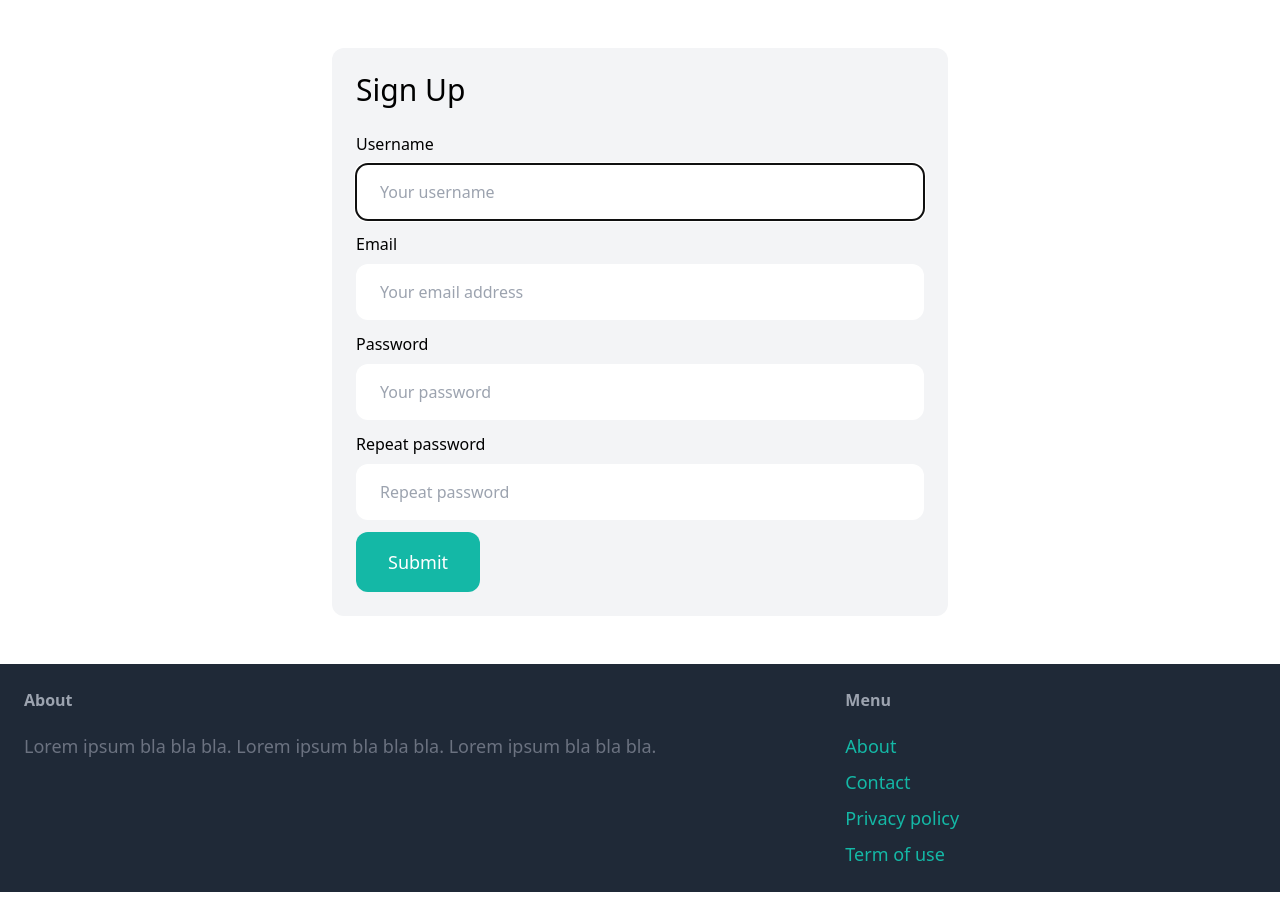
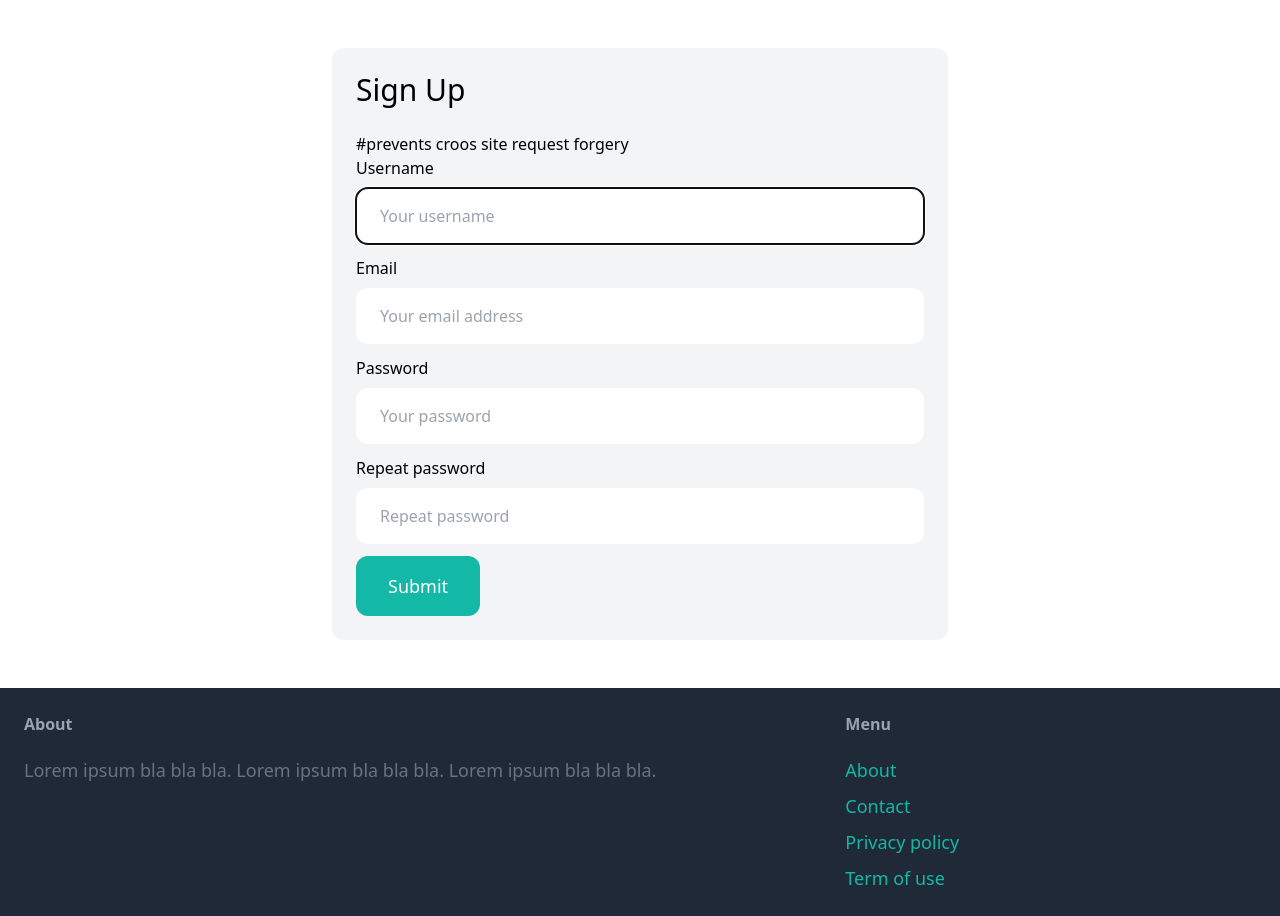
Before and after one commit to I-Ishika-012/Projects, a Django app: template Python Projects/quickart/quickart/core/templates/core/signup.html in a window 1280 px wide. Shown: the part 77-993 px from the top of the page. Before the commit the page ends 969 px from the top, so only its background shows below. Run offline with Django 5.2, Linux system fonts and the light colour scheme; the template is opened without the code that fills it: values that come from a table or form of the project are taken from there, others are empty; parts of the project's set-up code (start-up, migrations or seed data) failed here and were passed over; some libraries are stand-ins or nearby versions.

Commit message:
Update signup.html

```diff
--- a/Python Projects/quickart/quickart/core/templates/core/signup.html
+++ b/Python Projects/quickart/quickart/core/templates/core/signup.html
@@ -7,7 +7,7 @@
     <h1 class="mb-6 text-3xl">Sign Up</h1>
 
     <form method="post" action=".">
-        {% csrf_token %}
+        {% csrf_token %} #prevents croos site request forgery
 
         <div class="mb-3">
             <label class="inline-block mb-2">Username</label><br>
```
